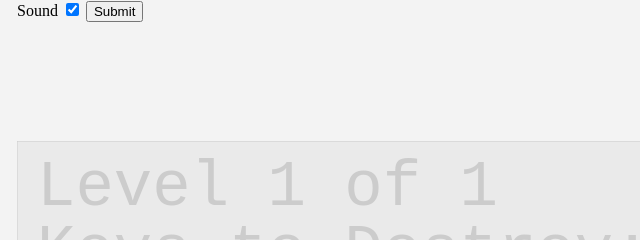
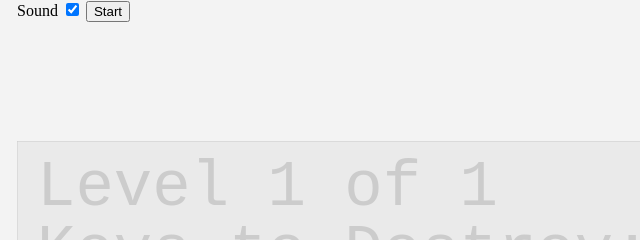
Before and after one commit to SimasGodovan/keykey, a plain HTML site: page index.html in a window 1280 px wide. Shown: the top 240 px of the page, 111-751 px from the left. Drawn offline with Linux system fonts and the light colour scheme.

Commit message:
Fix start button name

```diff
--- a/index.html
+++ b/index.html
@@ -490,7 +490,7 @@
         <form id="controls">
             <label for="sound_fx">Sound</label>
             <input id="sound_fx" type="checkbox" checked="checked"/>
-            <input id="start" type="submit" label="Start" />
+            <input id="start" type="submit" value="Start" />
         </form>
         <canvas id="game" width="1024" height="768"></canvas>
         <div id="fire">
```
